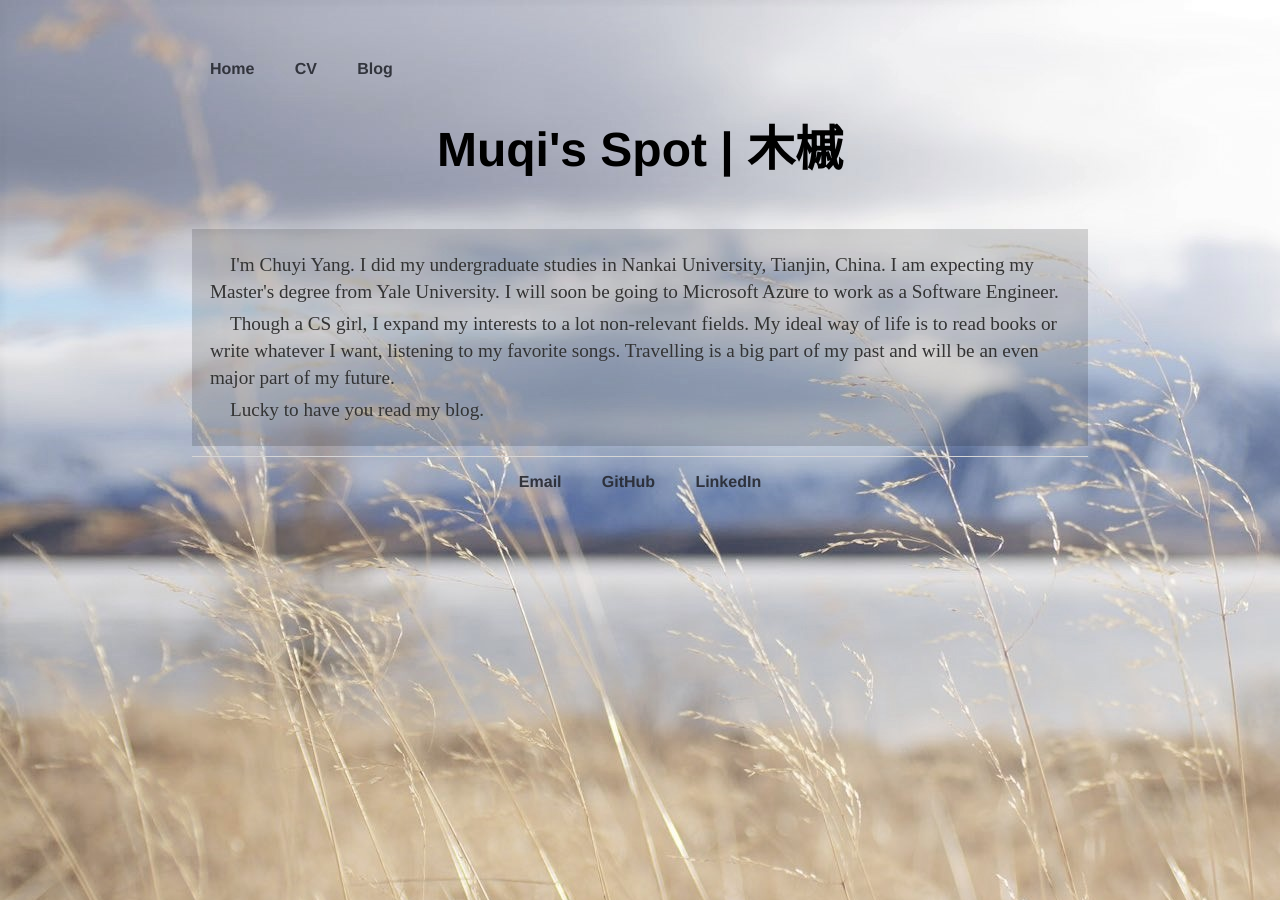
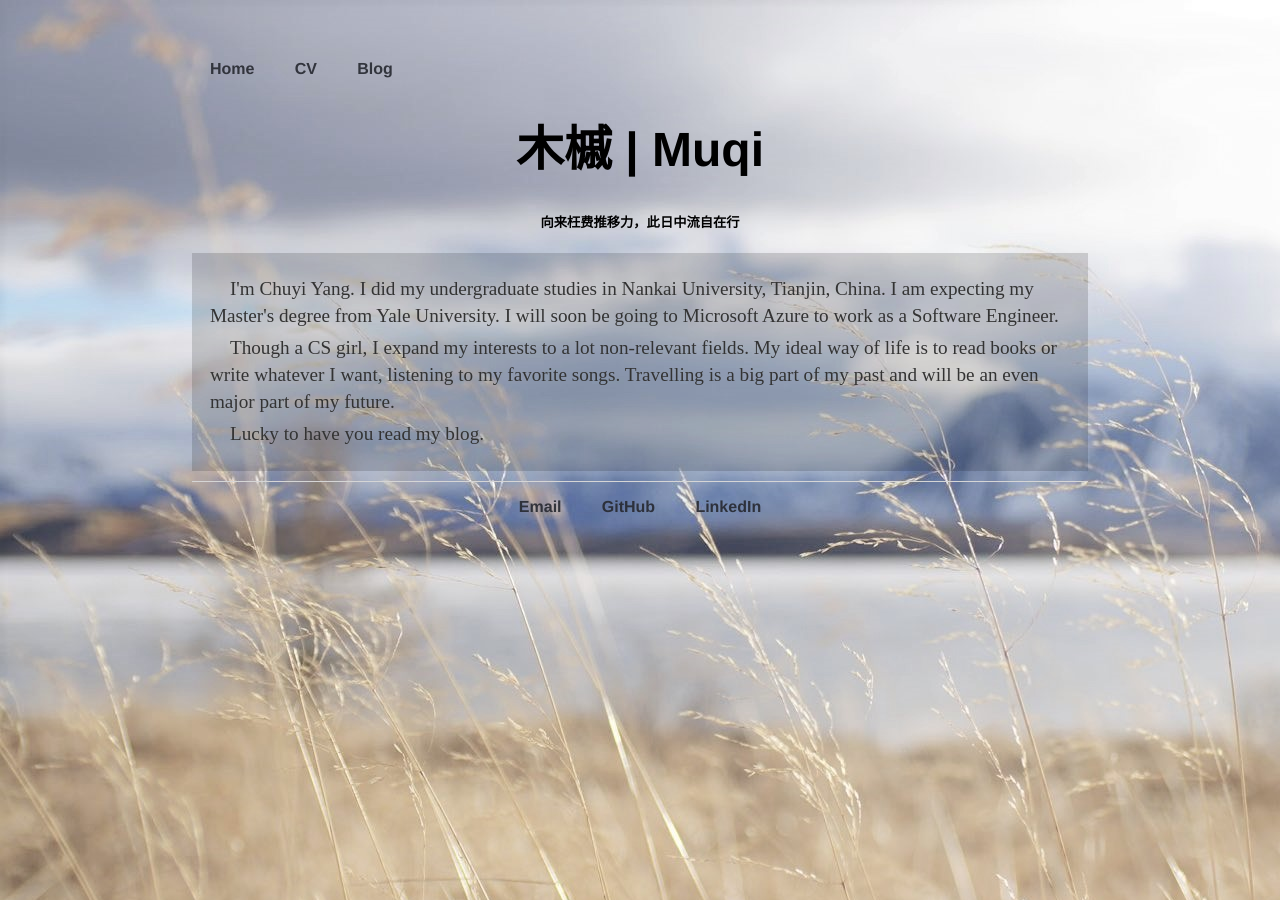
Before and after one commit to MuqiX/MuqiX.github.io, a Jekyll site: the page built from index.html, in a window 1280 px wide. Built offline with Jekyll 4.4.1, drawn with Linux system fonts in a browser that asks for light colours.

Commit message:
minor changes to layout

```diff
--- a/blog/index.html
+++ b/blog/index.html
@@ -6,6 +6,6 @@ title: Muqi's Blog
 	<ul class="posts">
 
 	  {% for post in site.posts %}
-	    <li><span>[{{post.category}}] {{ post.date | date_to_string }}</span> | <a href="{{ post.url }}" title="{{ post.title }}">{{ post.title }}</a></li>
+	    <li><span>[{{post.category}}] </span><a href="{{ post.url }}" title="{{ post.title }}">{{ post.date | date_to_string }} | {{ post.title }}</a></li>
 	  {% endfor %}
 	</ul>
--- a/css/main.css
+++ b/css/main.css
@@ -42,6 +42,9 @@ h2 {
     font-family:'Helvetica', 'Arial', 'Sans-Serif';
     text-align: center;
 }
+h5{
+    text-align: center;
+}
 p {
     font-size: 1.2em;
     line-height: 1.4em;
@@ -80,9 +83,10 @@ div.intro {
 }
 
 div.post{
+    font-size: 1.1em;
     background-color:rgba(0,0,0,0.15);
     padding: 2%;
-    text-indent:20px;
+    text-indent:40px;
     margin-bottom: 10px;
 }
 
--- a/index.html
+++ b/index.html
@@ -3,8 +3,10 @@ layout: default
 title: Muqi's Spot.
 ---
 <div class="blurb">
-	<h1>Muqi's Spot | 木槭</h1>
-	<hr>
+	<h1>木槭 | Muqi</h1>
+	<h5>
+			向来枉费推移力，此日中流自在行
+	</h5>
 	<div class="intro">
 		<p>
 			I'm Chuyi Yang. I did my undergraduate studies in Nankai University, Tianjin, China. I am expecting my Master's degree from Yale University.
```
Also changed, not shown: _posts/2019-05-03-the-first-post-of-my-blog.md (+2 -0 lines).
